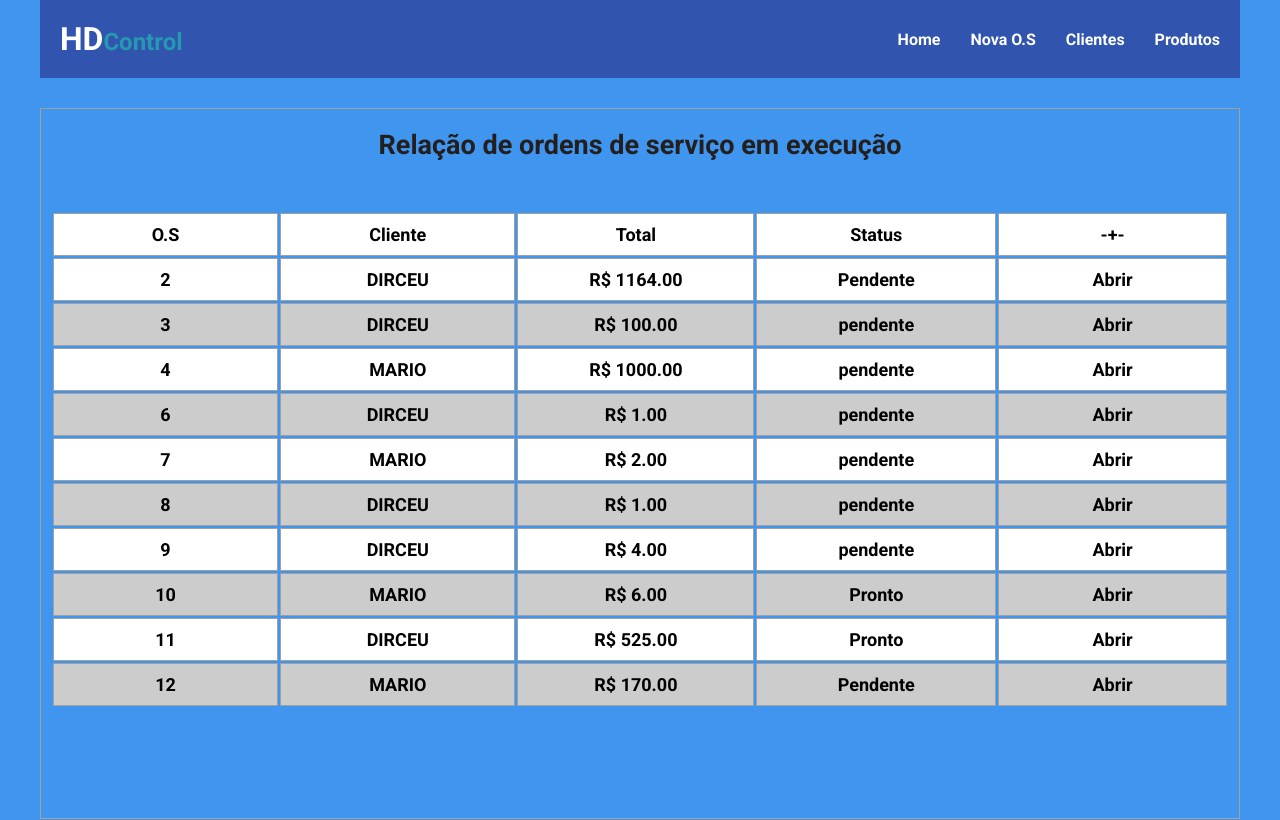
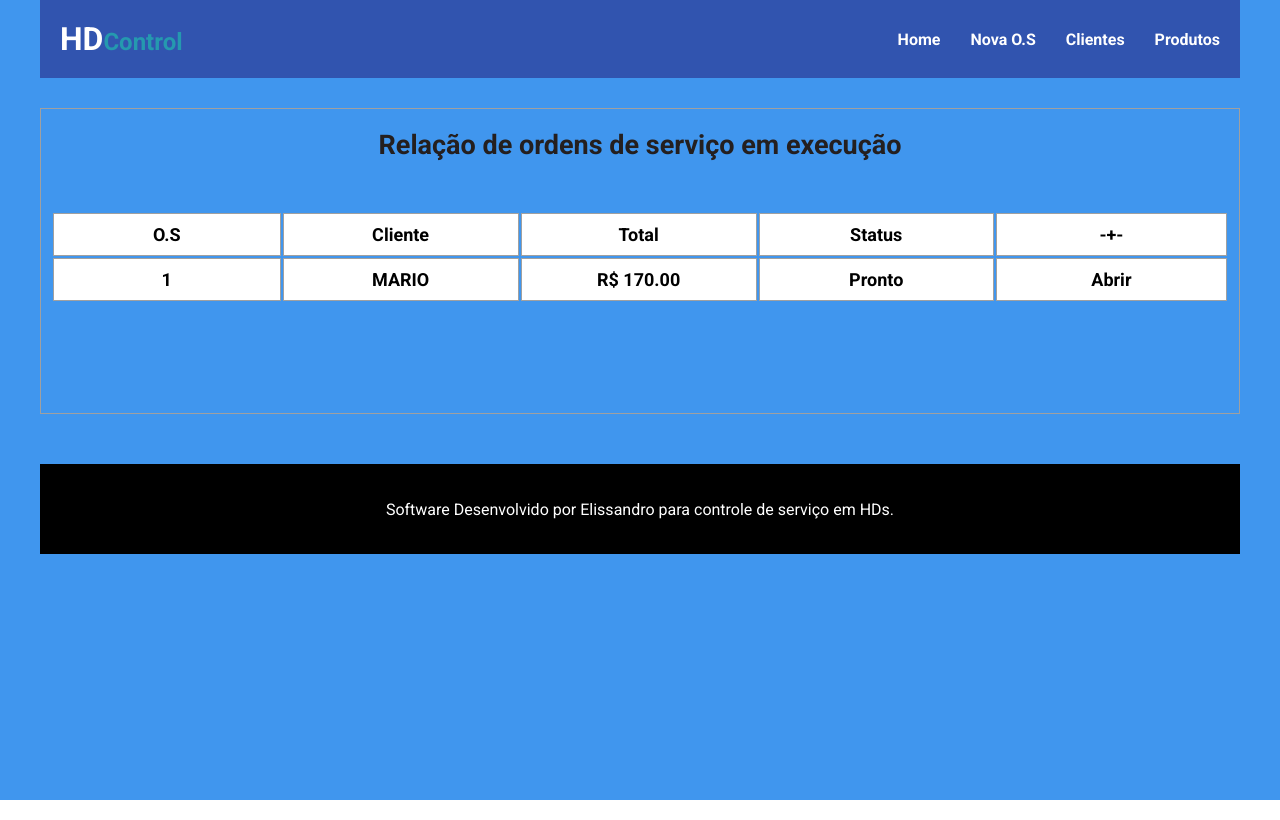
Before and after one commit to elissandroa/hdcontrol, a React (Vite) app in the folder frontend/: page / in a window 1280 px wide. Shown: the top 820 px of the page. Built offline with nearby package versions, Linux system fonts and the light colour scheme; data requests are answered from the project's data file.

Commit message:
Fix update Total

```diff
--- a/frontend/src/mockDatabase/db.json
+++ b/frontend/src/mockDatabase/db.json
@@ -198,357 +198,9 @@
   "orders": [
     {
       "client": "MARIO",
-      "amount": 2692,
-      "data_entrega": "13/7/2024",
-      "status": "Pendente",
-      "payed": true,
-      "items": [
-        {
-          "id": 0,
-          "quantity": "66",
-          "description": "HD 2TB WD DESK",
-          "price": "40",
-          "service": "T-REX",
-          "notes": "FIRMWARE/TESTES"
-        },
-        {
-          "id": 1,
-          "quantity": "12",
-          "description": "HD 500GB SAMSUNG DESK",
-          "price": "01",
-          "service": "1",
-          "notes": "1"
-        },
-        {
-          "id": 2,
-          "quantity": "11",
-          "description": "HD 1TB SAMSUNG DESK",
-          "price": "1",
-          "service": "1",
-          "notes": "1"
-        },
-        {
-          "id": 3,
-          "quantity": "3",
-          "description": "HD 1.5TB SAMSUNG DESK",
-          "price": "3",
-          "service": "3",
-          "notes": "3"
-        },
-        {
-          "id": 4,
-          "quantity": "1",
-          "description": "HD 1.5TB SAMSUNG DESK",
-          "price": "10",
-          "service": "s",
-          "notes": "s"
-        },
-        {
-          "id": 5,
-          "quantity": "1",
-          "description": "HD 1.5TB SAMSUNG DESK",
-          "price": "10",
-          "service": "s",
-          "notes": "s"
-        }
-      ],
-      "id": 1
-    },
-    {
-      "client": "DIRCEU",
-      "amount": 1164,
+      "amount": 170,
       "data_entrega": "14/7/2024",
-      "status": "Pendente",
-      "payed": false,
-      "items": [
-        {
-          "id": 0,
-          "quantity": "126",
-          "description": "HD 1.5TB SAMSUNG DESK",
-          "price": "1",
-          "service": "1",
-          "notes": "1"
-        },
-        {
-          "id": 1,
-          "quantity": "3",
-          "description": "HD 1.5TB SAMSUNG DESK",
-          "price": "1",
-          "service": "1",
-          "notes": "1"
-        },
-        {
-          "id": 2,
-          "quantity": "4",
-          "description": "HD 1.5TB SAMSUNG DESK",
-          "price": "02",
-          "service": "2",
-          "notes": "2"
-        },
-        {
-          "id": 3,
-          "quantity": "5",
-          "description": "HD 750GB SAMSUNG DESK",
-          "price": "5",
-          "service": "5",
-          "notes": "5"
-        },
-        {
-          "id": 4,
-          "quantity": "10",
-          "description": "HD 1.5TB SAMSUNG DESK",
-          "price": "6",
-          "service": "6",
-          "notes": "6"
-        },
-        {
-          "id": 5,
-          "quantity": "7",
-          "description": "HD 1TB SAMSUNG DESK",
-          "price": "7",
-          "service": "7",
-          "notes": "7"
-        },
-        {
-          "id": 6,
-          "quantity": "10",
-          "description": "HD 2TB SEAGATE DESK",
-          "price": "25",
-          "service": "T-REX",
-          "notes": "FIRMWARE"
-        },
-        {
-          "id": 7,
-          "quantity": "5",
-          "description": "HD 750GB SAMSUNG DESK",
-          "price": "4",
-          "service": "sss",
-          "notes": "ssss"
-        },
-        {
-          "id": 8,
-          "quantity": "22",
-          "description": "HD 500GB SAMSUNG DESK",
-          "price": "5",
-          "service": "CLEAR SMART",
-          "notes": "CLEAR SMART"
-        },
-        {
-          "id": 9,
-          "quantity": "3",
-          "description": "HD 1TB SAMSUNG DESK",
-          "price": "100",
-          "service": "1",
-          "notes": "1"
-        },
-        {
-          "id": 10,
-          "quantity": "5",
-          "description": "HD 3TB SAMSUNG DESK",
-          "price": "20",
-          "service": "1",
-          "notes": "1"
-        },
-        {
-          "id": 11,
-          "quantity": "10",
-          "description": "HD 750GB SAMSUNG DESK",
-          "price": "10",
-          "service": "s",
-          "notes": "s"
-        },
-        {
-          "id": 12,
-          "quantity": "2",
-          "description": "HD 1.5TB SAMSUNG DESK",
-          "price": "2",
-          "service": "2",
-          "notes": "2"
-        },
-        {
-          "id": 13,
-          "quantity": "3",
-          "description": "HD 1.5TB SAMSUNG DESK",
-          "price": "3",
-          "service": "3",
-          "notes": "3"
-        }
-      ],
-      "id": 2
-    },
-    {
-      "client": "DIRCEU",
-      "amount": 100,
-      "data_entrega": "pendente",
-      "status": "pendente",
-      "payed": false,
-      "items": [
-        {
-          "id": 0,
-          "quantity": "4",
-          "description": "HD 1TB SAMSUNG DESK",
-          "price": "25",
-          "service": "Teste",
-          "notes": "Teste"
-        }
-      ],
-      "id": 3
-    },
-    {
-      "client": "MARIO",
-      "amount": 1000,
-      "data_entrega": "pendente",
-      "status": "pendente",
-      "payed": false,
-      "items": [
-        {
-          "id": 0,
-          "quantity": "5",
-          "description": "HD 1TB SAMSUNG DESK",
-          "price": "40",
-          "service": "TESTGE",
-          "notes": "TESTE"
-        },
-        {
-          "id": 1,
-          "quantity": "20",
-          "description": "HD 500GB SAMSUNG DESK",
-          "price": "40",
-          "service": "teste",
-          "notes": "teste"
-        }
-      ],
-      "id": 4
-    },
-    {
-      "client": "DIRCEU",
-      "amount": 1,
-      "data_entrega": "pendente",
-      "status": "pendente",
-      "payed": false,
-      "items": [
-        {
-          "id": 0,
-          "quantity": "1",
-          "description": "HD 1.5TB SAMSUNG DESK",
-          "price": "1",
-          "service": "1",
-          "notes": "1"
-        }
-      ],
-      "id": 6
-    },
-    {
-      "client": "MARIO",
-      "amount": 2,
-      "data_entrega": "pendente",
-      "status": "pendente",
-      "payed": false,
-      "items": [
-        {
-          "id": 0,
-          "quantity": "1",
-          "description": "HD 750GB SAMSUNG DESK",
-          "price": "1",
-          "service": "1",
-          "notes": "1"
-        },
-        {
-          "id": 1,
-          "quantity": "1",
-          "description": "HD 2TB SAMSUNG DESK",
-          "price": "1",
-          "service": "1",
-          "notes": "1"
-        }
-      ],
-      "id": 7
-    },
-    {
-      "client": "DIRCEU",
-      "amount": 1,
-      "data_entrega": "pendente",
-      "status": "pendente",
-      "payed": false,
-      "items": [
-        {
-          "id": 0,
-          "quantity": "1",
-          "description": "HD 1TB SAMSUNG DESK",
-          "price": "1",
-          "service": "1",
-          "notes": "1"
-        }
-      ],
-      "id": 8
-    },
-    {
-      "client": "DIRCEU",
-      "amount": 4,
-      "data_entrega": "pendente",
-      "status": "pendente",
-      "payed": false,
-      "items": [
-        {
-          "id": 0,
-          "quantity": "2",
-          "description": "HD 1TB SAMSUNG DESK",
-          "price": "2",
-          "service": "2",
-          "notes": "2"
-        }
-      ],
-      "id": 9
-    },
-    {
-      "client": "MARIO",
-      "amount": 6,
-      "data_entrega": "13/7/2024",
       "status": "Pronto",
-      "payed": false,
-      "items": [
-        {
-          "id": 0,
-          "quantity": "3",
-          "description": "HD 1TB SAMSUNG DESK",
-          "price": "2",
-          "service": "2",
-          "notes": "2"
-        }
-      ],
-      "id": 10
-    },
-    {
-      "client": "DIRCEU",
-      "amount": 525,
-      "data_entrega": "pendente",
-      "status": "Pronto",
-      "payed": false,
-      "items": [
-        {
-          "id": 0,
-          "quantity": "3",
-          "description": "HD 3TB SAMSUNG DESK",
-          "price": "25",
-          "service": "150",
-          "notes": "10"
-        },
-        {
-          "id": 1,
-          "quantity": "3",
-          "description": "HD 4TB SAMSUNG DESK",
-          "price": "150",
-          "service": "s",
-          "notes": "s"
-        }
-      ],
-      "id": 11
-    },
-    {
-      "client": "MARIO",
-      "amount": 170,
-      "data_entrega": "pendente",
-      "status": "Pendente",
       "payed": false,
       "items": [
         {
@@ -576,7 +228,7 @@
           "notes": "FIRMWARE/TESTES"
         }
       ],
-      "id": 12
+      "id": 1
     }
   ],
   "users": [
```
Also changed, not shown: frontend/src/components/Order.jsx (+86 -122 lines).
